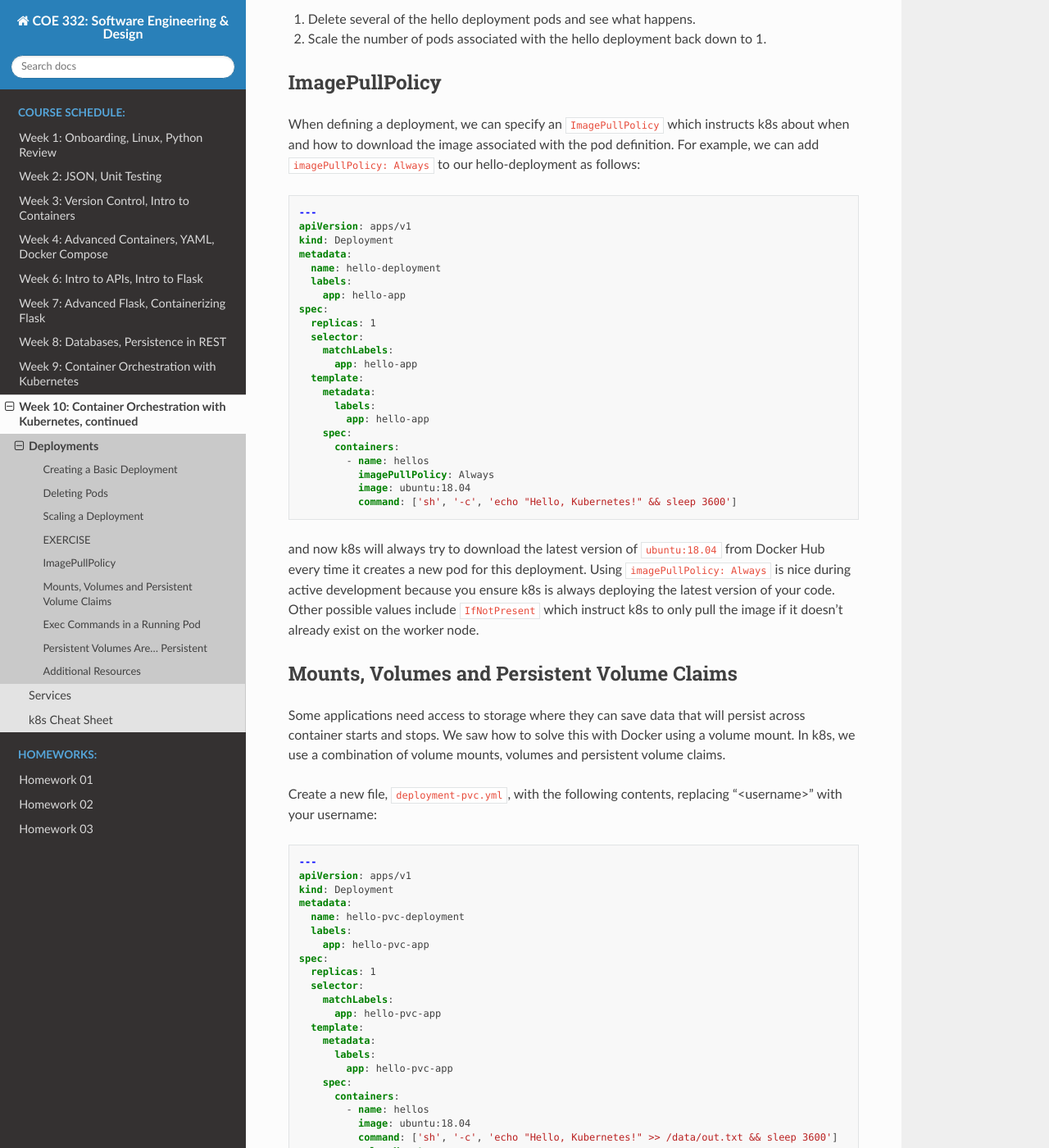
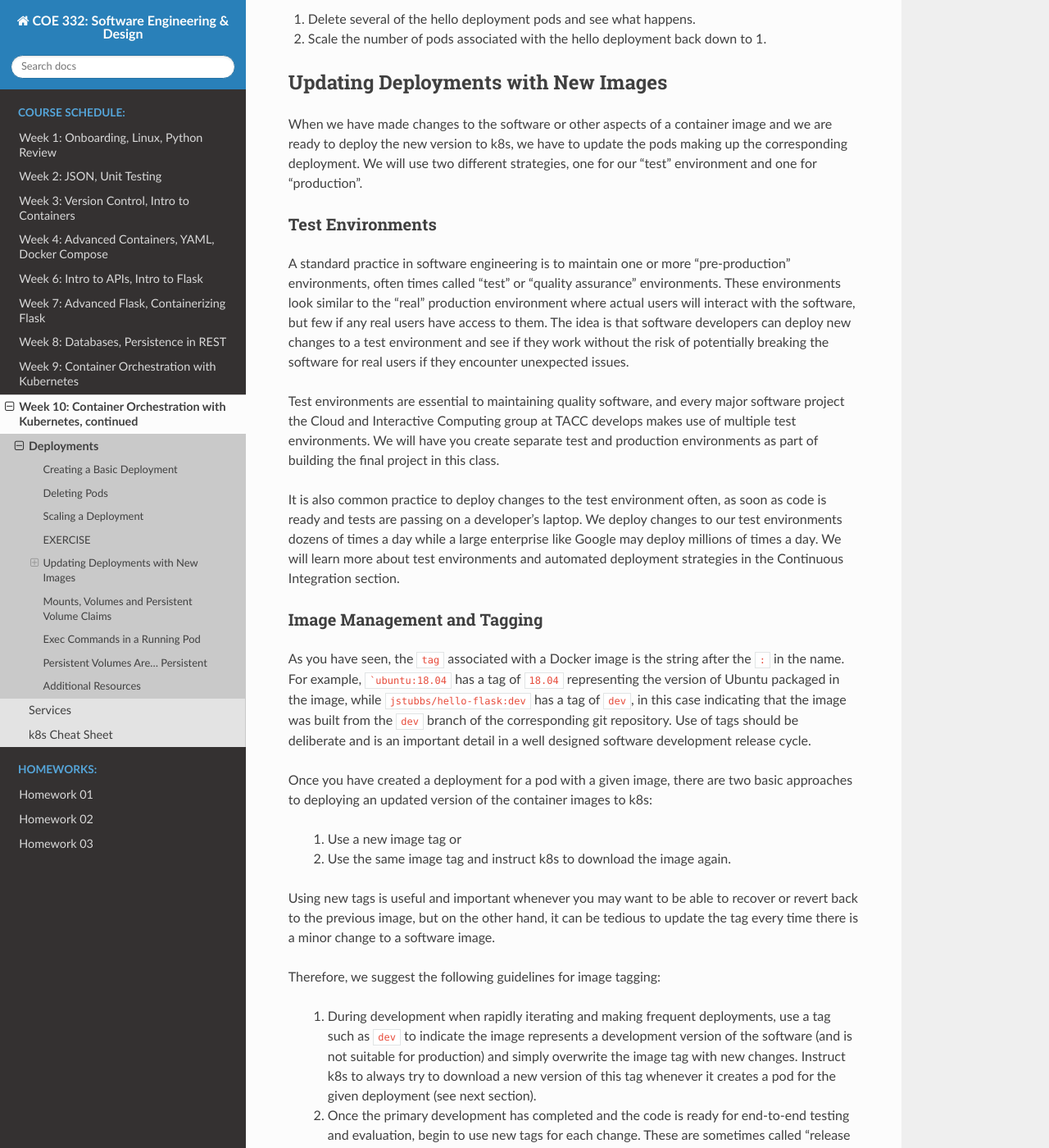
Before and after one commit to TACC/coe-332-sp21, a Sphinx documentation site: the page built from docs/week10/deployments.rst, in a window 1280 px wide and 1400 px high, scrolled down 4737 px. Shown: the whole window at 82% size. Built offline with Sphinx 7.4.7 and the Read the Docs theme 2.0.0, drawn with Linux system fonts in a browser that asks for light colours; pages that are not in the unit, such as notebooks, are missing from menus; some of the changed text lies outside the part shown.

Commit message:
updating deployments, test envs, etc.

````diff
--- a/docs/week10/deployments.rst
+++ b/docs/week10/deployments.rst
@@ -215,12 +215,70 @@ EXERCISE
 1) Delete several of the hello deployment pods and see what happens.
 2) Scale the number of pods associated with the hello deployment back down to 1.
 
+Updating Deployments with New Images
+------------------------------------
+When we have made changes to the software or other aspects of a container image and we are ready to deploy the new
+version to k8s, we have to update the pods making up the corresponding deployment. We will use two different strategies,
+one for our "test" environment and one for "production".
+
+Test Environments
+^^^^^^^^^^^^^^^^^
+A standard practice in software engineering is to maintain one or more "pre-production" environments, often times called
+"test" or "quality assurance" environments. These environments look similar to the "real" production environment where
+actual users will interact with the software, but few if any real users have access to them. The idea is that software
+developers can deploy new changes to a test environment and see if they work without the risk of potentially breaking
+the software for real users if they encounter unexpected issues.
+
+Test environments are essential to maintaining quality software, and every major software project the Cloud and
+Interactive Computing group at TACC develops makes use of multiple test environments. We will have you create separate
+test and production environments as part of building the final project in this class.
+
+It is also common practice to deploy changes to the test environment often, as soon as code is ready and tests are passing
+on a developer's laptop. We deploy changes to our test environments dozens of times a day while a large enterprise like
+Google may deploy millions of times a day. We will learn more about test environments and automated deployment strategies
+in the Continuous Integration section.
+
+Image Management and Tagging
+^^^^^^^^^^^^^^^^^^^^^^^^^^^^
+As you have seen, the ``tag`` associated with a Docker image is the string after the ``:`` in the name. For example,
+```ubuntu:18.04`` has a tag of ``18.04`` representing the version of Ubuntu packaged in the image, while
+``jstubbs/hello-flask:dev`` has a tag of ``dev``, in this case indicating that the image was built from the ``dev`` branch
+of the corresponding git repository. Use of tags should be deliberate and is an important detail in a well designed
+software development release cycle.
+
+Once you have created a deployment for a pod with a given image,
+there are two basic approaches to deploying an updated version of the container images to k8s:
+
+  1. Use a new image tag or
+  2. Use the same image tag and instruct k8s to download the image again.
+
+Using new tags is useful and important whenever you may want to be able to recover or revert back to the previous image,
+but on the other hand, it can be tedious to update the tag every time there is a minor change to a software image.
+
+Therefore, we suggest the following guidelines for image tagging:
+
+  1. During development when rapidly iterating and making frequent deployments, use a tag such as ``dev`` to indicate the
+     image represents a development version of the software (and is not suitable for production) and simply overwrite the
+     image tag with new changes. Instruct k8s to always try to download a new version of this tag whenever it creates a
+     pod for the given deployment (see next section).
+
+  2. Once the primary development has completed and the code is ready for end-to-end testing and evaluation, begin to use
+     new tags for each change.  These are sometimes called "release candidates" and therefore, a tagging scheme such as
+     ``rc1``, ``rc2``, ``rc3``, etc., can be used for tagging each release candidate.
+
+  3. Once testing has completed and the software is ready to be deployed to production, tag the image with the version of
+     the software. There are a number of different schemes for versioning software, such as Semantic Versioning (https://semver.org/),
+     which will discuss later in the semester, time permitting.
+
 ImagePullPolicy
----------------
+^^^^^^^^^^^^^^^
 
 When defining a deployment, we can specify an ``ImagePullPolicy`` which instructs k8s about when and how to download
-the image associated with the pod definition. For example, we can add ``imagePullPolicy: Always`` to our hello-deployment
-as follows:
+the image associated with the pod definition. For our test environments, we will instruct k8s to always try and
+download a new version of the image whenever it creates a new pod. We do this by specifying ``imagePullPolicy: Always``
+in our deployment.
+
+For example, we can add ``imagePullPolicy: Always`` to our hello-deployment as follows:
 
 .. code-block:: yaml
 
@@ -248,9 +306,18 @@ as follows:
               command: ['sh', '-c', 'echo "Hello, Kubernetes!" && sleep 3600']
 
 and now k8s will always try to download the latest version of ``ubuntu:18.04`` from Docker Hub every time it creates
-a new pod for this deployment. Using ``imagePullPolicy: Always`` is nice during active development because you ensure
-k8s is always deploying the latest version of your code. Other possible values include ``IfNotPresent`` which instruct
-k8s to only pull the image if it doesn't already exist on the worker node.
+a new pod for this deployment. As discussed above, using ``imagePullPolicy: Always`` is nice during active development
+because you ensure k8s is always deploying the latest version of your code. Other possible values include
+``IfNotPresent`` (the current default) which instructs k8s to only pull the image if it doesn't already exist on the
+worker node. This is the proper setting for a production deployment in most cases.
+
+
+Deleting Pods to Update the Deployment
+^^^^^^^^^^^^^^^^^^^^^^^^^^^^^^^^^^^^^^
+Note that if we have an update to our ``:dev`` image and we have set ``imagePullPolicy: Always`` on our deployment, all
+we have to do is delete the existing pods in the deployment to get the updated version deployed: as soon as we delete the
+pods, k8s will determine that an insufficient number of pods are running and try to start new ones. The ``imagePullPolicy``
+instructs k8s to first try and download a newer version of the image.
 
 
 Mounts, Volumes and Persistent Volume Claims
@@ -396,6 +463,10 @@ This is the power of the declarative aspect of k8s. When we created the hello-pv
 keep one pod with the properties specified running at all times, if possible, and k8s continues to try and implement our
 wishes until we instruct it to do otherwise.
 
+.. note::
+  You cannot scale a pod with a per
+
+
 Exec Commands in a Running Pod
 ------------------------------
 
@@ -516,7 +587,9 @@ following:
     Hello, Kubernetes!
     Hello, Kubernetes!
 
-
+.. warning::
+  Deleting a persistent volume claim deletes all data contained in all volumes filled by the PVC permanently! This cannot
+  be undone and the data cannot be recovered!
 
 
 Additional Resources
````
